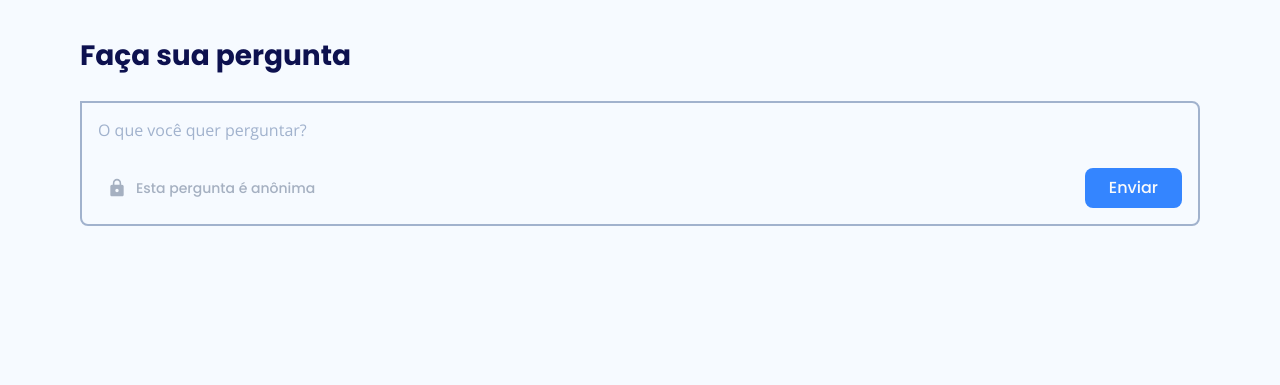
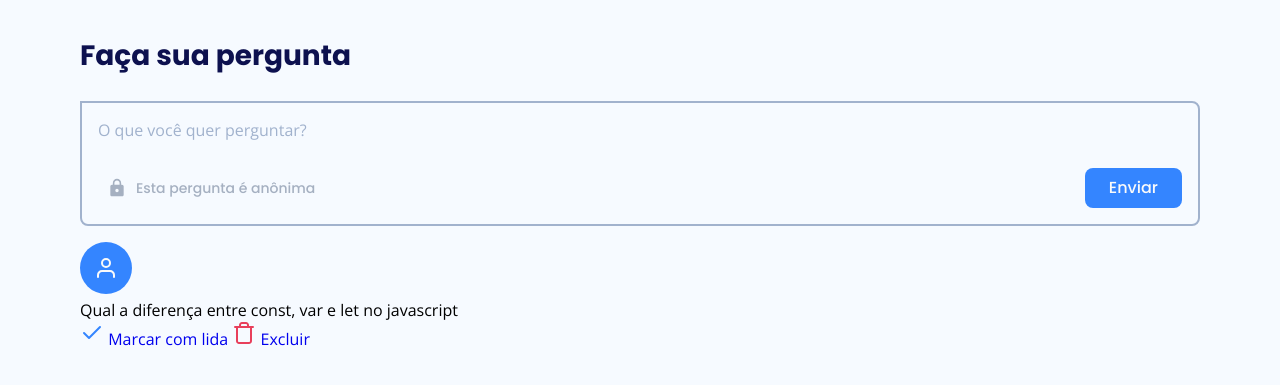
Before and after one commit to LuisMarchio03/nodejs-ejs-rocket.q, a web app: file room.html in a window 1280 px wide. Shown: the part 85-470 px from the top of the page. Run offline with its HTML, style and script files only (its server is not run), Linux system fonts and the light colour scheme.

Commit message:
finished aula 02

```diff
--- a/room.html
+++ b/room.html
@@ -56,7 +56,31 @@
           </form>
         </section>
 
-        <section id="questions"></section>
+        <section id="questions">
+          <h2 class="sr-only">Perguntas da comunidade</h2>
+          <div class="questions">
+            <div class="question-wrapper">
+              <div class="question-content">
+                <div class="user">
+                  <img src="assets/avatar.svg" alt="Avatar" />
+                </div>
+                <div class="question">
+                  <p>Qual a diferença entre const, var e let no javascript</p>
+                </div>
+              </div>
+              <div class="action">
+                <a href="#" class="check">
+                  <img src="assets/check.svg" alt="Marcar com lida" />
+                  Marcar com lida
+                </a>
+                <a href="#" class="delete">
+                  <img src="assets/trash.svg" alt="Excluir Pergunta" />
+                  Excluir
+                </a>
+              </div>
+            </div>
+          </div>
+        </section>
       </main>
     </div>
   </body>
--- a/styles/room.css
+++ b/styles/room.css
@@ -52,6 +52,8 @@
   border: 0.2rem solid var(--grey-blue);
   padding: 1.6rem;
   border-radius: 0 0.8rem 0.8rem 0.8rem;
+
+  margin-bottom: 1.6rem;
 }
 
 #question-form form textarea {
```
